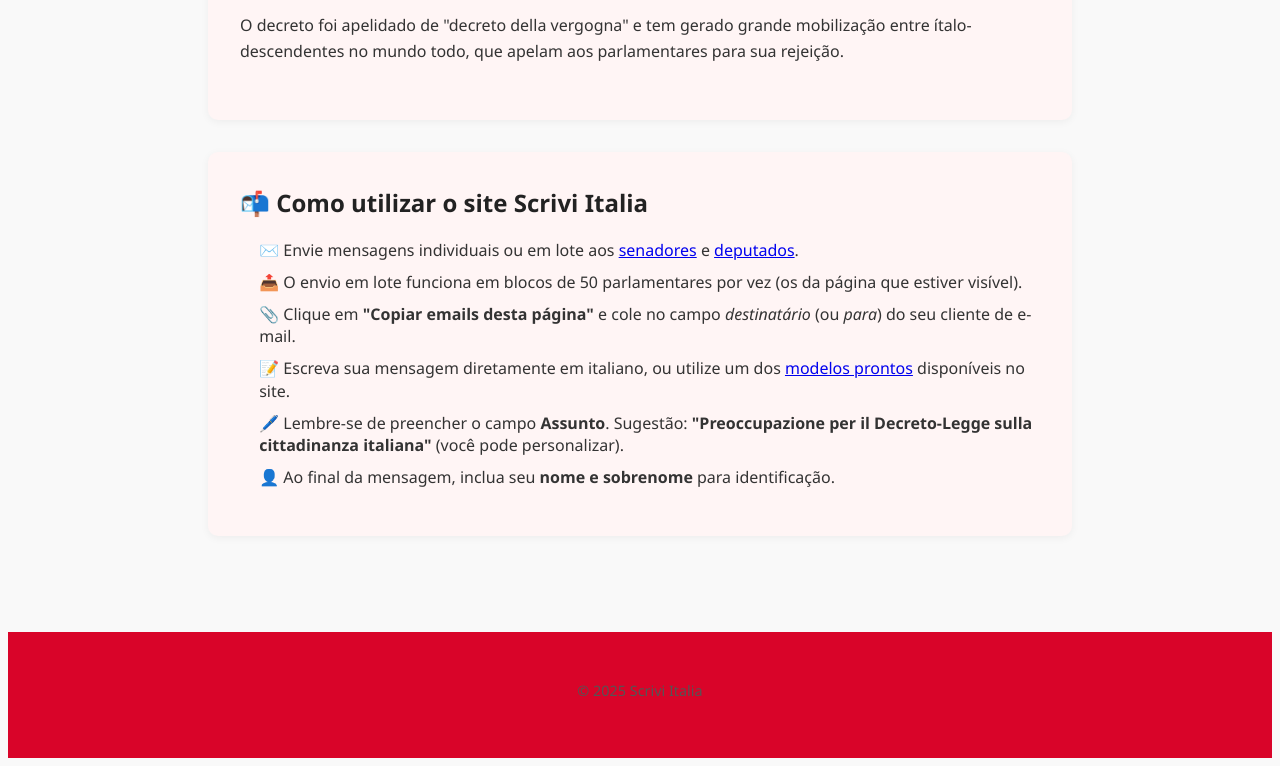
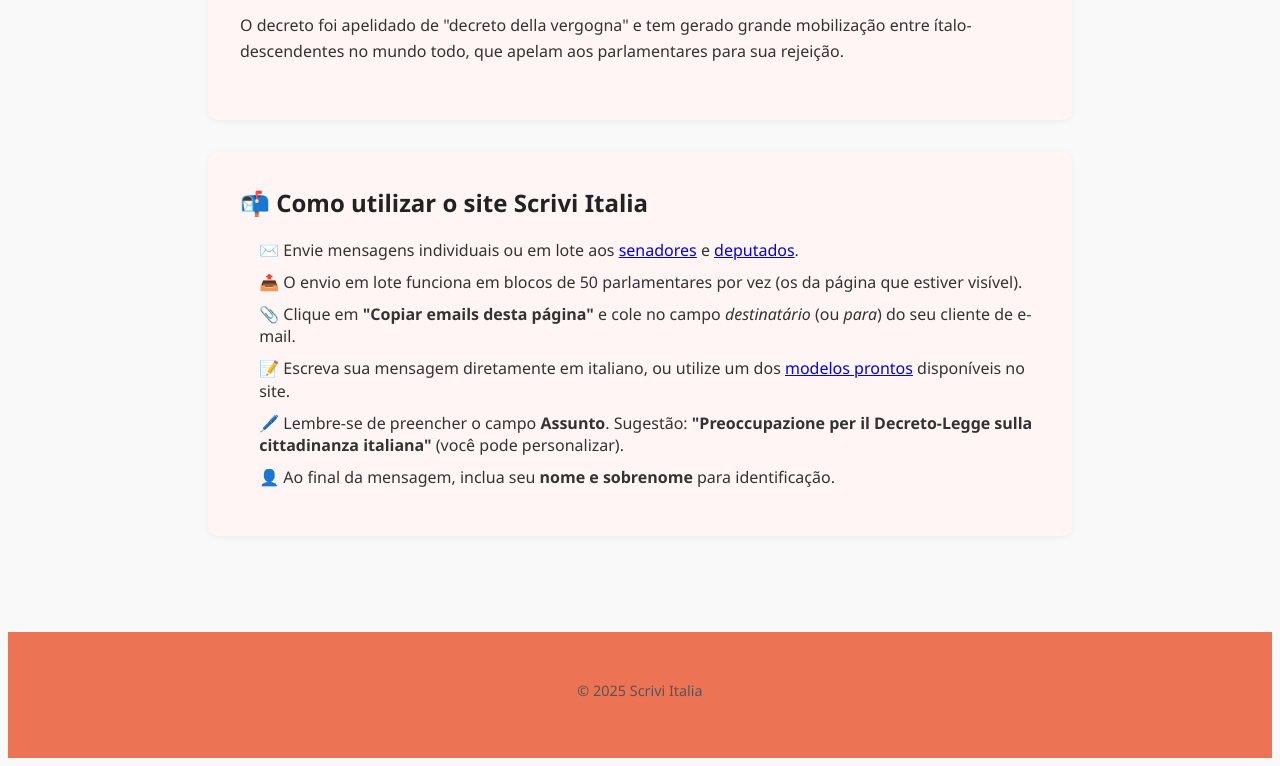
Before and after one commit to scrivi-italia/scrivi-italia, a plain HTML site: page index.html in a window 1280 px wide. Shown: the part 1000-1766 px from the top of the page. Drawn offline with Linux system fonts and the light colour scheme.

Commit message:
Update style.css

```diff
--- a/style.css
+++ b/style.css
@@ -211,7 +211,7 @@ nav a:hover {
 footer {
   text-align: center;
   padding: 2rem 1rem;
-  background-color: #D90429;
+  background-color: #ec7454;
   font-size: 0.9rem;
   color: #555;
   margin-top: 3rem;
```
